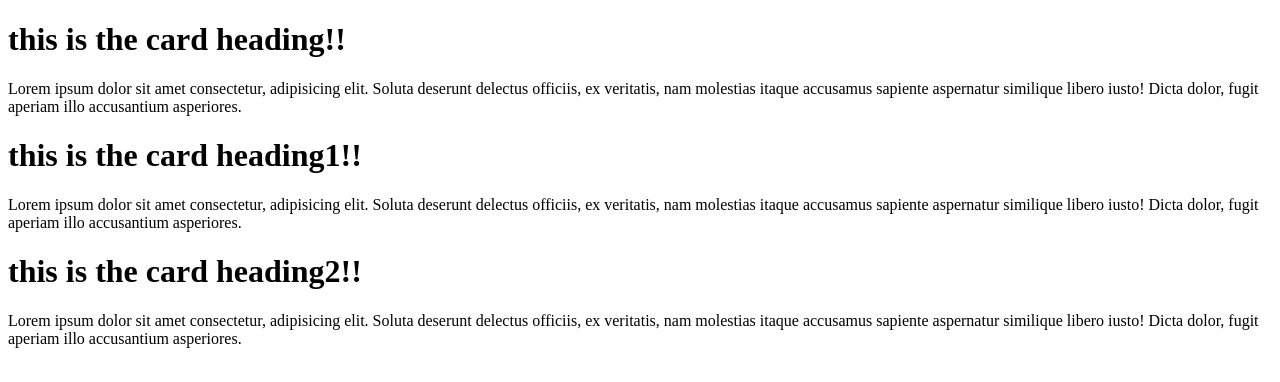
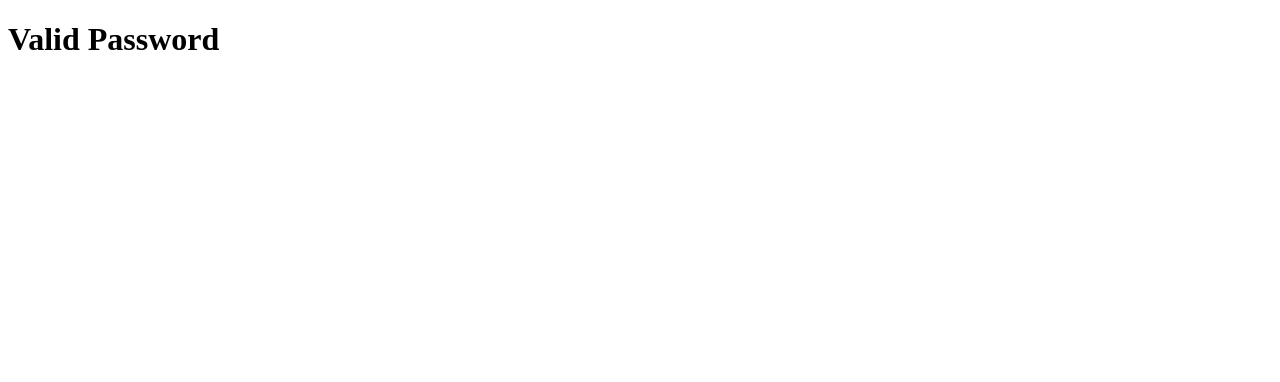
Before and after one commit to Dharmateja69/React-Course, a React (Vite) app in the folder react-demos/: page / in a window 1280 px wide. Shown: the top 382 px of the page. Built offline with nearby package versions, Linux system fonts and the light colour scheme.

Commit message:
Conditional rendering

```diff
--- a/react-demos/src/App.jsx
+++ b/react-demos/src/App.jsx
@@ -1,37 +1,15 @@
 import React from "react";
-import Cards from "./Components/Cards";
 
+const ValidPassword = () => <h1>Valid Password</h1>;
+const InvalidPassword = () => <h1>InValid Password</h1>;
+
+const Password = ({ isvalid }) => {
+  return isvalid ? <ValidPassword /> : <InvalidPassword />;
+};
 export default function App() {
   return (
-    //As we are passing the body of the card unless the property...we will accept this in the children keyword in child component.
     <div>
-      <Cards>
-        <h1>this is the card heading!!</h1>
-        <p>
-          Lorem ipsum dolor sit amet consectetur, adipisicing elit. Soluta
-          deserunt delectus officiis, ex veritatis, nam molestias itaque
-          accusamus sapiente aspernatur similique libero iusto! Dicta dolor,
-          fugit aperiam illo accusantium asperiores.
-        </p>
-      </Cards>
-      <Cards>
-        <h1>this is the card heading1!!</h1>
-        <p>
-          Lorem ipsum dolor sit amet consectetur, adipisicing elit. Soluta
-          deserunt delectus officiis, ex veritatis, nam molestias itaque
-          accusamus sapiente aspernatur similique libero iusto! Dicta dolor,
-          fugit aperiam illo accusantium asperiores.
-        </p>
-      </Cards>
-      <Cards>
-        <h1>this is the card heading2!!</h1>
-        <p>
-          Lorem ipsum dolor sit amet consectetur, adipisicing elit. Soluta
-          deserunt delectus officiis, ex veritatis, nam molestias itaque
-          accusamus sapiente aspernatur similique libero iusto! Dicta dolor,
-          fugit aperiam illo accusantium asperiores.
-        </p>
-      </Cards>
+      <Password isvalid={true} />
     </div>
   );
 }
```
